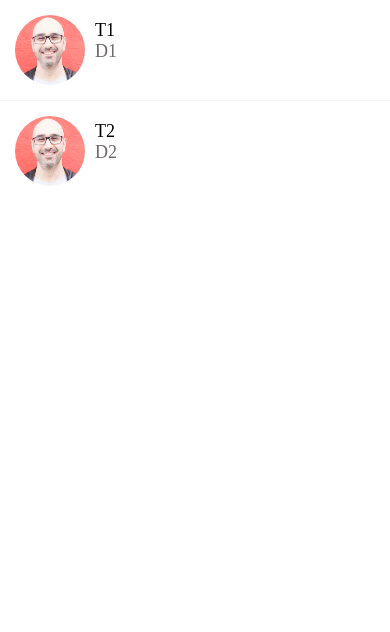
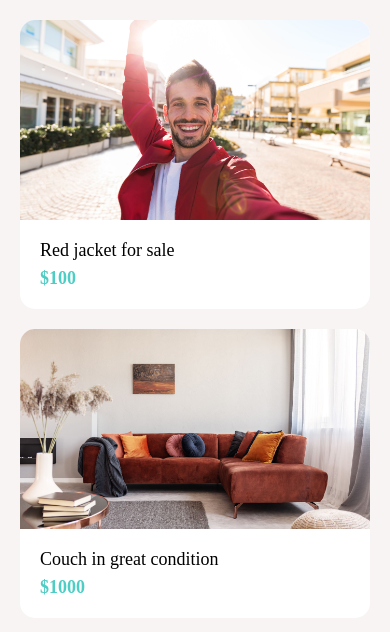
Before and after one commit to bixingjian/travel-planner, a React Native app: screen / in a window 390 px wide. Shown: the top 632 px of the page. Built offline with nearby package versions, Linux system fonts and the light colour scheme.

Commit message:
add ListingsScreen ListingDetailsScreen

```diff
--- a/App.js
+++ b/App.js
@@ -7,7 +7,12 @@
 import AppText from "./app/components/AppText";
 import ListingDetailsScreen from "./app/screens/ListingDetailsScreen";
 import TPInvite from "./app/screens/TPInvite";
+import Icon from "./app/components/Icon";
+import Screen from "./app/components/Screen";
+import ListItem from "./app/components/ListItem";
+import AccountScreen from "./app/screens/AccountScreen";
+import ListingsScreen from "./app/screens/ListingsScreen";
 
 export default function App() {
-  return <TPInvite />;
+  return <ListingsScreen />;
 }
--- /dev/null
+++ b/app/components/Icon.js
@@ -0,0 +1,27 @@
+import React from "react";
+import { View } from "react-native";
+import { MaterialCommunityIcons } from "@expo/vector-icons";
+
+function Icon({
+  name,
+  size = 40,
+  backgroundColor = "#000",
+  iconColor = "#fff",
+}) {
+  return (
+    <View
+      style={{
+        width: size,
+        height: size,
+        borderRadius: size / 2,
+        backgroundColor,
+        justifyContent: "center",
+        alignItems: "center",
+      }}
+    >
+      <MaterialCommunityIcons name={name} color={iconColor} size={size * 0.5} />
+    </View>
+  );
+}
+
+export default Icon;
--- a/app/components/ListItem.js
+++ b/app/components/ListItem.js
@@ -10,16 +10,26 @@
 import AppText from "./AppText";
 import colors from "../config/colors";
 
-function ListItem({ title, subTitle, image, onPress, renderRightActions }) {
+function ListItem({
+  title,
+  subTitle,
+  image,
+  IconComponent,
+  onPress,
+  renderRightActions,
+}) {
   return (
     <GestureHandlerRootView>
       <Swipeable renderRightActions={renderRightActions}>
         <TouchableHighlight underlayColor={colors.light} onPress={onPress}>
           <View style={styles.container}>
-            <Image style={styles.image} source={image} />
-            <View>
+            {IconComponent}
+            {image && <Image style={styles.image} source={image} />}
+            <View style={styles.detailsContainer}>
               <AppText style={styles.title}>{title}</AppText>
-              <AppText style={styles.subTitle}>{subTitle}</AppText>
+              {subTitle && (
+                <AppText style={styles.subTitle}>{subTitle}</AppText>
+              )}
             </View>
           </View>
         </TouchableHighlight>
@@ -32,19 +42,22 @@
   container: {
     flexDirection: "row",
     padding: 15,
+    backgroundColor: colors.white, // the background of Accountscreen is light, so we can have list as white to show up.
+  },
+  detailsContainer: {
+    paddingLeft: 10,
+    justifyContent: "center",
   },
   image: {
     width: 70,
     height: 70,
     borderRadius: 35,
-    marginRight: 10,
   },
   subTitle: {
     color: colors.medium,
   },
   title: {
     fontWeight: "500",
-    marginTop: 5,
   },
 });
 
--- /dev/null
+++ b/app/screens/AccountScreen.js
@@ -0,0 +1,72 @@
+import React from "react";
+import { StyleSheet, View, FlatList } from "react-native";
+
+import Screen from "../components/Screen";
+import ListItem from "../components/ListItem";
+import ListItemSeparatorComponent from "../components/ListItemSeparator";
+import colors from "../config/colors";
+import Icon from "../components/Icon";
+
+const menuItems = [
+  {
+    title: "My Listings",
+    icon: {
+      name: "format-list-bulleted",
+      backgroundColor: colors.primary,
+    },
+  },
+  {
+    title: "My Messages",
+    icon: {
+      name: "email",
+      backgroundColor: colors.secondary,
+    },
+  },
+];
+
+function AccountScreen(props) {
+  return (
+    <Screen style={styles.screen}>
+      <View style={styles.container}>
+        <ListItem
+          title="Mosh Hamedani"
+          subTitle="programmingwithmosh@gmail.com"
+          image={require("../assets/mosh.jpg")}
+        />
+      </View>
+      <View style={styles.container}>
+        <FlatList
+          data={menuItems}
+          keyExtractor={(menuItem) => menuItem.title}
+          ItemSeparatorComponent={ListItemSeparatorComponent}
+          renderItem={({ item }) => (
+            <ListItem
+              title={item.title}
+              IconComponent={
+                <Icon
+                  name={item.icon.name}
+                  backgroundColor={item.icon.backgroundColor}
+                />
+              }
+            />
+          )}
+        />
+      </View>
+      <ListItem
+        title="Log Out"
+        IconComponent={<Icon name="logout" backgroundColor="#ffe66d" />}
+      />
+    </Screen>
+  );
+}
+
+const styles = StyleSheet.create({
+  screen: {
+    backgroundColor: colors.light,
+  },
+  container: {
+    marginVertical: 20,
+  },
+});
+
+export default AccountScreen;
--- /dev/null
+++ b/app/screens/ListingsScreen.js
@@ -0,0 +1,48 @@
+import React from "react";
+import { FlatList, StyleSheet } from "react-native";
+
+import Screen from "../components/Screen";
+import Card from "../components/Card";
+import colors from "../config/colors";
+
+const listings = [
+  {
+    id: 1,
+    title: "Red jacket for sale",
+    price: 100,
+    image: require("../assets/jacket.jpg"),
+  },
+  {
+    id: 2,
+    title: "Couch in great condition",
+    price: 1000,
+    image: require("../assets/couch.jpg"),
+  },
+];
+
+function ListingsScreen(props) {
+  return (
+    <Screen style={styles.screen}>
+      <FlatList
+        data={listings}
+        keyExtractor={(listing) => listing.id.toString()}
+        renderItem={({ item }) => (
+          <Card
+            title={item.title}
+            subTitle={"$" + item.price}
+            image={item.image}
+          />
+        )}
+      />
+    </Screen>
+  );
+}
+
+const styles = StyleSheet.create({
+  screen: {
+    padding: 20,
+    backgroundColor: colors.light,
+  },
+});
+
+export default ListingsScreen;
--- a/app/screens/TPInvite.js
+++ b/app/screens/TPInvite.js
@@ -23,6 +23,7 @@
 
 function MessagesScreen(props) {
   const [messages, setMessages] = useState(initialMessages);
+  const [refreshing, setRefreshing] = useState(false);
 
   const handleDelete = (message) => {
     const newMessage = messages.filter((m) => m.id !== message.id);
@@ -46,6 +47,17 @@
           />
         )}
         ItemSeparatorComponent={ListItemSeparator}
+        refreshing={refreshing}
+        onRefresh={() =>
+          setMessages([
+            {
+              id: 2,
+              title: "T2",
+              description: "D2",
+              image: require("../assets/mosh.jpg"),
+            },
+          ])
+        }
       />
     </Screen>
   );
```
